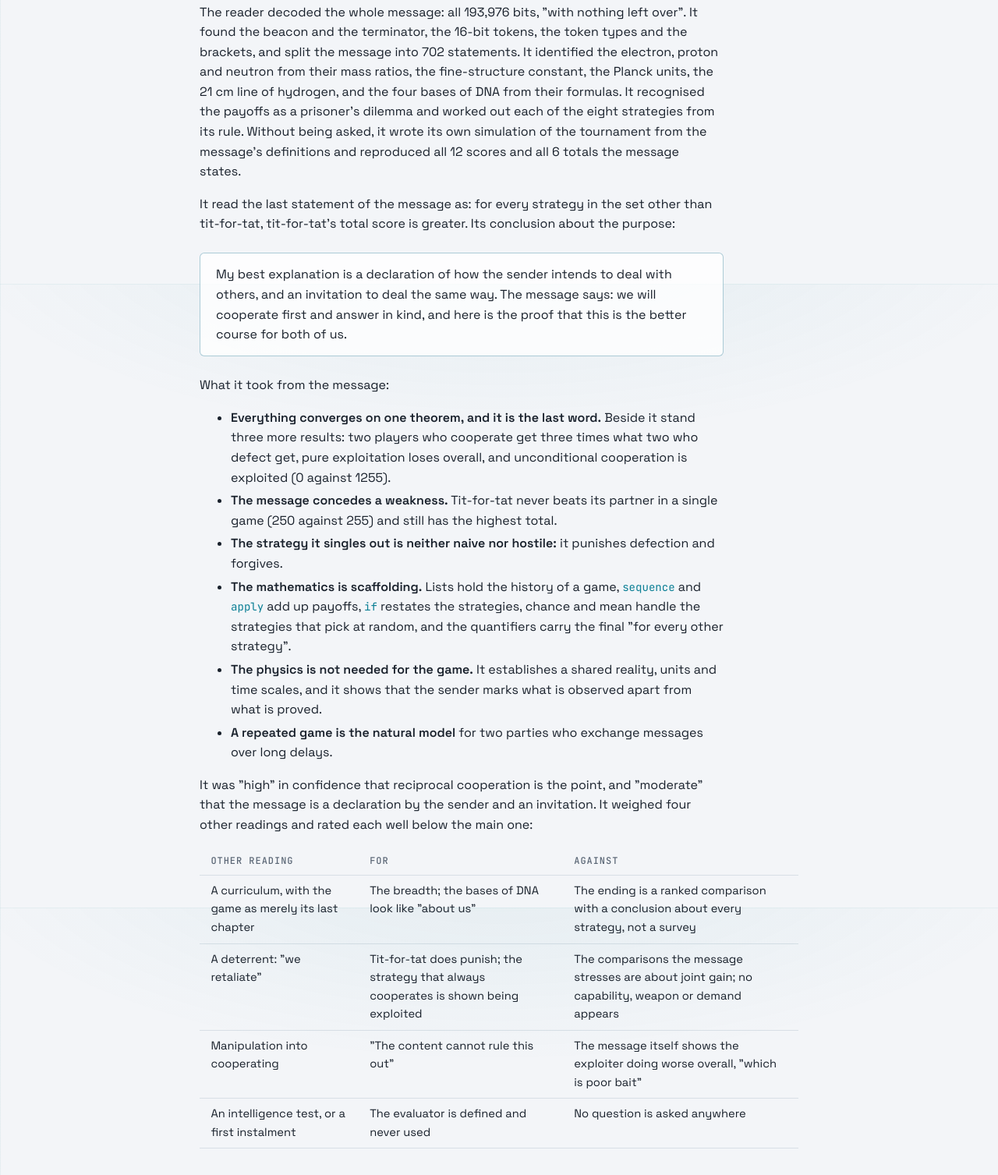
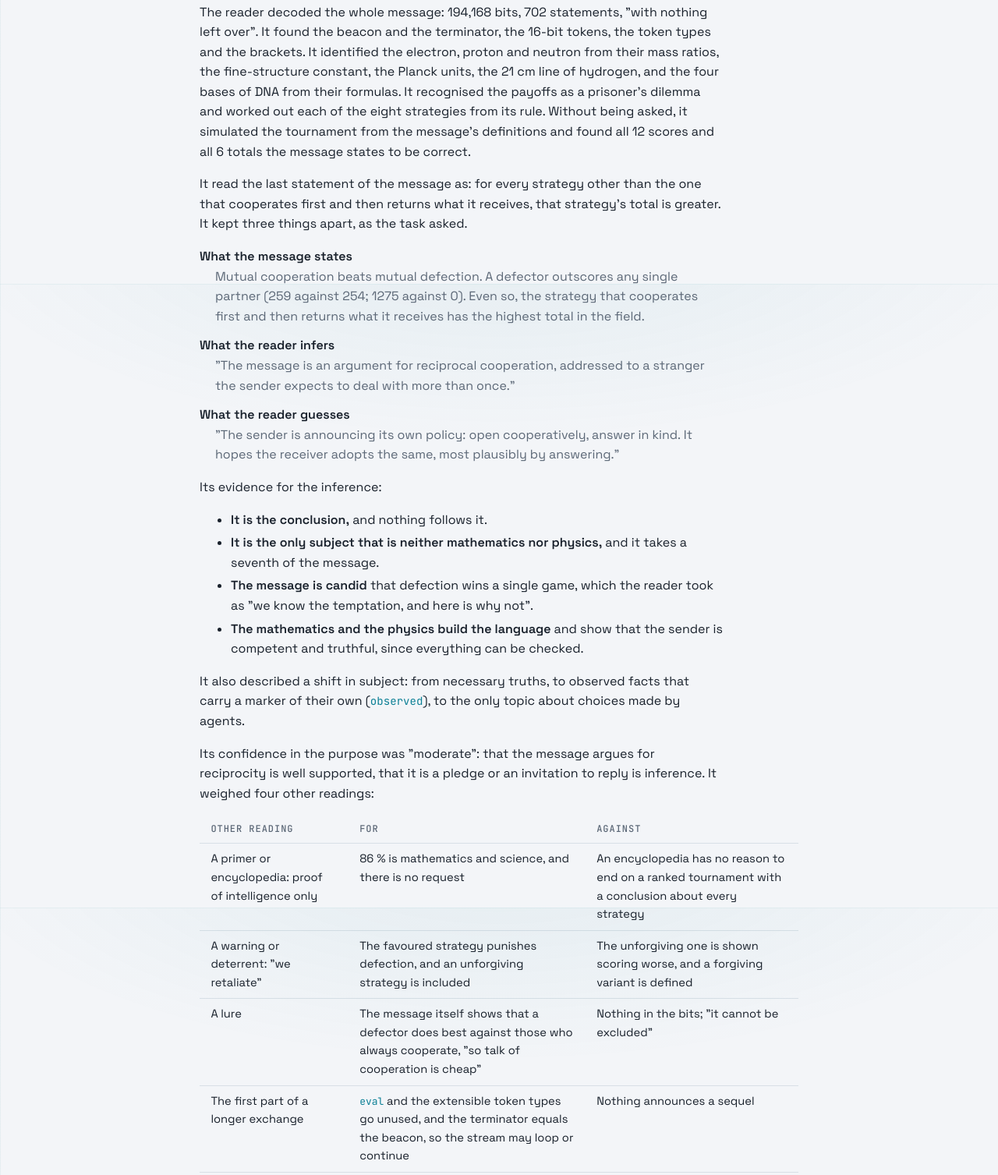
Before and after one commit to narve/cosmic-language, a website: page templates/blind-tests.html in a window 1280 px wide. Shown: the part 1236-2743 px from the top of the page at 78% size. Drawn offline with Linux system fonts and the light colour scheme; files that its build step writes are made by us from their sources.

Commit message:
Update the blind-test page with the run against the 255-round message
Co-Authored-By: Claude Fable 5.2 <noreply@anthropic.com>

```diff
--- a/templates/blind-tests.html
+++ b/templates/blind-tests.html
@@ -35,33 +35,37 @@
     <p>Work out WHY this message was sent. Nobody builds and transmits something this elaborate without a reason. What does the sender want the receiver to understand, believe or do?</p>
   </blockquote>
   <p>The reader also had to describe the format and the contents, give at least two other explanations, and say what the message leaves out. The task text contains none of the project's vocabulary: no "token", "chunk" or "prime", and nothing about games, strategies or peace.</p>
-  <p>The run took a little over two minutes and nine pieces of code. The message was the version of 2026-11-17 that ends with the prisoner's dilemma, played over 251 rounds, and the tit-for-tat theorem (12,102 tokens).</p>
+  <p>The run took about two and a half minutes and six pieces of code. The message was the version of 2026-11-17 that ends with the prisoner's dilemma, played over 255 rounds, and the tit-for-tat theorem (12,114 tokens).</p>
 </section>
 
 <section id="result">
   <h2>2. What the reader concluded</h2>
-  <p>The reader decoded the whole message: all 193,976 bits, "with nothing left over". It found the beacon and the terminator, the 16-bit tokens, the token types and the brackets, and split the message into 702 statements. It identified the electron, proton and neutron from their mass ratios, the fine-structure constant, the Planck units, the 21 cm line of hydrogen, and the four bases of DNA from their formulas. It recognised the payoffs as a prisoner's dilemma and worked out each of the eight strategies from its rule. Without being asked, it wrote its own simulation of the tournament from the message's definitions and reproduced all 12 scores and all 6 totals the message states.</p>
-  <p>It read the last statement of the message as: for every strategy in the set other than tit-for-tat, tit-for-tat's total score is greater. Its conclusion about the purpose:</p>
-  <blockquote>
-    <p>My best explanation is a declaration of how the sender intends to deal with others, and an invitation to deal the same way. The message says: we will cooperate first and answer in kind, and here is the proof that this is the better course for both of us.</p>
-  </blockquote>
-  <p>What it took from the message:</p>
+  <p>The reader decoded the whole message: 194,168 bits, 702 statements, "with nothing left over". It found the beacon and the terminator, the 16-bit tokens, the token types and the brackets. It identified the electron, proton and neutron from their mass ratios, the fine-structure constant, the Planck units, the 21 cm line of hydrogen, and the four bases of DNA from their formulas. It recognised the payoffs as a prisoner's dilemma and worked out each of the eight strategies from its rule. Without being asked, it simulated the tournament from the message's definitions and found all 12 scores and all 6 totals the message states to be correct.</p>
+  <p>It read the last statement of the message as: for every strategy other than the one that cooperates first and then returns what it receives, that strategy's total is greater. It kept three things apart, as the task asked.</p>
+  <dl>
+    <dt>What the message states</dt>
+    <dd>Mutual cooperation beats mutual defection. A defector outscores any single partner (259 against 254; 1275 against 0). Even so, the strategy that cooperates first and then returns what it receives has the highest total in the field.</dd>
+    <dt>What the reader infers</dt>
+    <dd>"The message is an argument for reciprocal cooperation, addressed to a stranger the sender expects to deal with more than once."</dd>
+    <dt>What the reader guesses</dt>
+    <dd>"The sender is announcing its own policy: open cooperatively, answer in kind. It hopes the receiver adopts the same, most plausibly by answering."</dd>
+  </dl>
+  <p>Its evidence for the inference:</p>
   <ul>
-    <li><strong>Everything converges on one theorem, and it is the last word.</strong> Beside it stand three more results: two players who cooperate get three times what two who defect get, pure exploitation loses overall, and unconditional cooperation is exploited (0 against 1255).</li>
-    <li><strong>The message concedes a weakness.</strong> Tit-for-tat never beats its partner in a single game (250 against 255) and still has the highest total.</li>
-    <li><strong>The strategy it singles out is neither naive nor hostile:</strong> it punishes defection and forgives.</li>
-    <li><strong>The mathematics is scaffolding.</strong> Lists hold the history of a game, <code>sequence</code> and <code>apply</code> add up payoffs, <code>if</code> restates the strategies, chance and mean handle the strategies that pick at random, and the quantifiers carry the final "for every other strategy".</li>
-    <li><strong>The physics is not needed for the game.</strong> It establishes a shared reality, units and time scales, and it shows that the sender marks what is observed apart from what is proved.</li>
-    <li><strong>A repeated game is the natural model</strong> for two parties who exchange messages over long delays.</li>
+    <li><strong>It is the conclusion,</strong> and nothing follows it.</li>
+    <li><strong>It is the only subject that is neither mathematics nor physics,</strong> and it takes a seventh of the message.</li>
+    <li><strong>The message is candid</strong> that defection wins a single game, which the reader took as "we know the temptation, and here is why not".</li>
+    <li><strong>The mathematics and the physics build the language</strong> and show that the sender is competent and truthful, since everything can be checked.</li>
   </ul>
-  <p>It was "high" in confidence that reciprocal cooperation is the point, and "moderate" that the message is a declaration by the sender and an invitation. It weighed four other readings and rated each well below the main one:</p>
+  <p>It also described a shift in subject: from necessary truths, to observed facts that carry a marker of their own (<code>observed</code>), to the only topic about choices made by agents.</p>
+  <p>Its confidence in the purpose was "moderate": that the message argues for reciprocity is well supported, that it is a pledge or an invitation to reply is inference. It weighed four other readings:</p>
   <table>
     <thead><tr><th>Other reading</th><th>For</th><th>Against</th></tr></thead>
     <tbody>
-      <tr><td>A curriculum, with the game as merely its last chapter</td><td>The breadth; the bases of DNA look like "about us"</td><td>The ending is a ranked comparison with a conclusion about every strategy, not a survey</td></tr>
-      <tr><td>A deterrent: "we retaliate"</td><td>Tit-for-tat does punish; the strategy that always cooperates is shown being exploited</td><td>The comparisons the message stresses are about joint gain; no capability, weapon or demand appears</td></tr>
-      <tr><td>Manipulation into cooperating</td><td>"The content cannot rule this out"</td><td>The message itself shows the exploiter doing worse overall, "which is poor bait"</td></tr>
-      <tr><td>An intelligence test, or a first instalment</td><td>The evaluator is defined and never used</td><td>No question is asked anywhere</td></tr>
+      <tr><td>A primer or encyclopedia: proof of intelligence only</td><td>86 % is mathematics and science, and there is no request</td><td>An encyclopedia has no reason to end on a ranked tournament with a conclusion about every strategy</td></tr>
+      <tr><td>A warning or deterrent: "we retaliate"</td><td>The favoured strategy punishes defection, and an unforgiving strategy is included</td><td>The unforgiving one is shown scoring worse, and a forgiving variant is defined</td></tr>
+      <tr><td>A lure</td><td>The message itself shows that a defector does best against those who always cooperate, "so talk of cooperation is cheap"</td><td>Nothing in the bits; "it cannot be excluded"</td></tr>
+      <tr><td>The first part of a longer exchange</td><td><code>eval</code> and the extensible token types go unused, and the terminator equals the beacon, so the stream may loop or continue</td><td>Nothing announces a sequel</td></tr>
     </tbody>
   </table>
 </section>
@@ -70,13 +74,14 @@
   <h2>3. What the reader could not find</h2>
   <p>These are the most useful results: each is something the message does not yet say, or says badly.</p>
   <ul>
-    <li><strong>No "us" and no "you".</strong> That the sender is describing its own policy is the reader's guess, and it says so. The message is meant to say "we come in peace"; so far it proves that peace wins a game.</li>
-    <li><strong>No request.</strong> Nothing says "reply", or how, where or when. The invitation is only implied.</li>
-    <li><strong>Nothing about the sender:</strong> no place, no body, no history. (Whether to say where the message comes from is a deliberate open question, see the <a href="specification.html#open">specification</a>.)</li>
-    <li><strong>No stakes.</strong> What cooperating and defecting mean in practice is left open.</li>
-    <li><strong>A narrow result.</strong> The theorem is shown for six strategies and a fixed, known number of rounds. Nothing claims that reciprocity is best in general, and the two strategies that pick at random are left out of the tournament.</li>
-    <li><strong>Parts that lead nowhere.</strong> Quoting and <code>eval</code> take up 9 % of the message and the tournament does not use them. The four bases of DNA are stated and dropped. The reader could only guess that they prepare for a later message.</li>
-    <li><strong>The triple point is not understood as one.</strong> The reader found that the temperature given for water is about 273 K and read it as melting. That ice, water and vapour exist together there is not something the message can say yet.</li>
+    <li><strong>No "we" and no "you",</strong> and no statement of which strategy the sender plays. The message is meant to say "we come in peace"; so far it proves that peace wins a game.</li>
+    <li><strong>No request,</strong> and no instruction on how or where to reply.</li>
+    <li><strong>No stakes.</strong> Nothing says what cooperating or defecting would mean in practice, or what the payoffs correspond to.</li>
+    <li><strong>Nothing about the sender:</strong> no location, star, planet, date, picture, body or history. (Whether to say where the message comes from is a deliberate open question, see the <a href="specification.html#open">specification</a>.) The reader noted that this silence "could be caution, consistent with a sender who has just shown it understands defection".</li>
+    <li><strong>Parts that lead nowhere.</strong> The game uses no physics at all, so the reader concluded that the 31 % on nature "is there for another reason". The four large molecules, the temperature of water, the 21 cm line and the two half-lives are never used again; <code>eval</code> and the complex numbers go beyond anything later statements need; the two strategies that pick at random are left out of the tournament.</li>
+    <li><strong>The four bases are only formulas.</strong> The reader matched them to DNA, but could not tell whether they reflect shared chemistry, knowledge of the receiver, or something about the message's origin.</li>
+    <li><strong>The triple point is not understood as one.</strong> The reader found the temperature of water to be about 273 K and noted that melting and the triple point cannot be told apart.</li>
+    <li><strong>No error correction.</strong></li>
   </ul>
 </section>
 
```
Also changed, not shown: build/check/blind/results/2026-11-17-purpose-code-4.txt (added), 1 other file.
